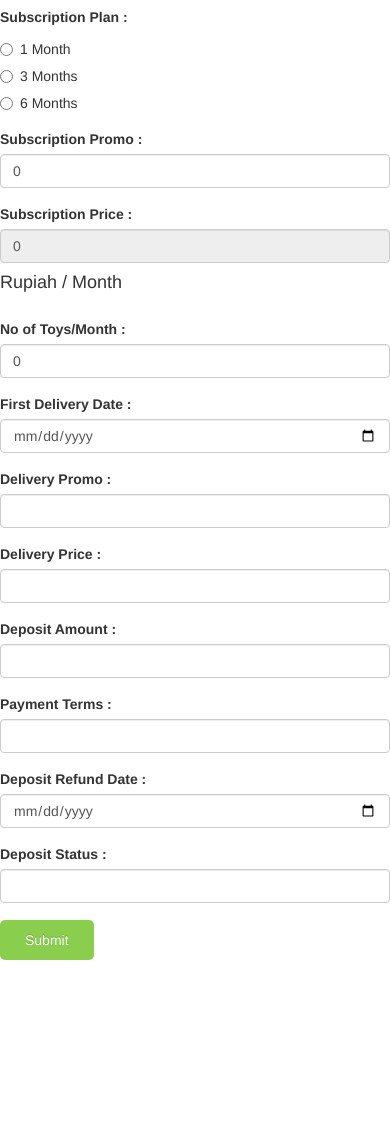
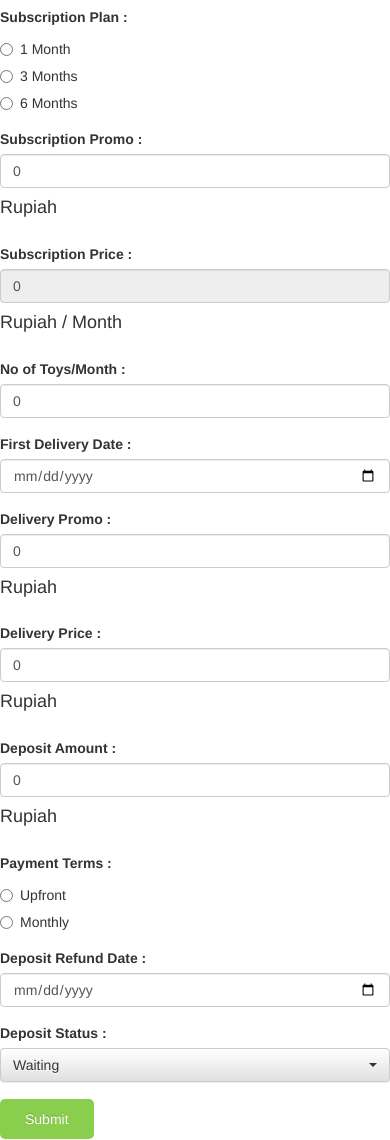
Before and after one commit to ipagastya/project-hoopla, a PHP site: page /subscription_create in a window 390 px wide. Shown: the part 235-1375 px from the top of the page. Before the commit the page ends 1195 px from the top, so only its background shows below. Run offline with PHP 8.4, Linux system fonts and the light colour scheme; the visitor is signed in with stand-in values (Sample User, id 1); data that the repository does not hold is empty; some libraries are stand-ins or nearby versions.

Commit message:
rubah tampilan, not finished yet

```diff
--- a/subscription_create.php
+++ b/subscription_create.php
@@ -52,10 +52,13 @@ require_once("config.php");
 	</div>
     <div class="form-group">
         <label class="control-label col-sm-4" for="sub-promo">Subscription Promo :</label>
-        <div class="col-sm-5">
+        <div class="col-sm-2">
             <input type="text" class="form-control" id="sub-promo" name="sub-promo" value="0" required>
         </div>
-        <div class="col-sm-3"></div>
+        <div class="col-sm-2">
+        	<h4>Rupiah</h4>
+        </div>
+        <div class="col-sm-4"></div>
     </div>
     <!--TODO: Price otomatis ke generate ketika subs plan dipilih and (subs promo on hold)-->
     <div class="form-group">
@@ -92,59 +95,79 @@ require_once("config.php");
     </div>
 	<div class="form-group">
 		<label class="control-label col-sm-4" for="toypermonth">No of Toys/Month :</label>
-		<div class="col-sm-5">
+		<div class="col-sm-2">
 			<input type="number" class="form-control" id="toypermonth" name="toypermonth" value="0" required>
 		</div>
-		<div class="col-sm-3"></div>
+		<div class="col-sm-6"></div>
 	</div>
 	<div class="form-group">
 		<label class="control-label col-sm-4" for="first-deliv">First Delivery Date :</label>
-		<div class="col-sm-5">
+		<div class="col-sm-2">
 			<input type="date" class="form-control" id="first-deliv" name="first-deliv" required>
 		</div>
-		<div class="col-sm-3"></div>
+		<div class="col-sm-6"></div>
 	</div>
 	<div class="form-group">
 		<label class="control-label col-sm-4" for="deliv-promo">Delivery Promo :</label>
-		<div class="col-sm-5">
-			<input type="text" class="form-control" id="deliv-promo" name="deliv-promo" required>
+		<div class="col-sm-2">
+			<input type="text" class="form-control" id="deliv-promo" value="0" name="deliv-promo" required>
 		</div>
-		<div class="col-sm-3"></div>
+		<div class="col-sm-2">
+        	<h4>Rupiah</h4>
+        </div>
+		<div class="col-sm-4"></div>
 	</div>
 	<div class="form-group">
 		<label class="control-label col-sm-4" for="deliv-price">Delivery Price :</label>
-		<div class="col-sm-5">
-			<input type="number" class="form-control" id="deliv-price" name="deliv-price" required>
+		<div class="col-sm-2">
+			<input type="number" class="form-control" id="deliv-price" value="0" name="deliv-price" required>
 		</div>
-		<div class="col-sm-3"></div>
+		<div class="col-sm-2">
+        	<h4>Rupiah</h4>
+        </div>
+		<div class="col-sm-4"></div>
 	</div>
 	<div class="form-group">
 		<label class="control-label col-sm-4" for="deposit">Deposit Amount :</label>
-		<div class="col-sm-5">
-			<input type="number" class="form-control" id="deposit" name="deposit" required>
+		<div class="col-sm-2">
+			<input type="number" class="form-control" id="deposit" value="0" name="deposit" required>
 		</div>
-		<div class="col-sm-3"></div>
+		<div class="col-sm-2">
+        	<h4>Rupiah</h4>
+        </div>
+		<div class="col-sm-4"></div>
 	</div>
 	<div class="form-group">
 		<label class="control-label col-sm-4" for="pay-term">Payment Terms :</label>
-		<div class="col-sm-5">
-			<input type="text" class="form-control" id="pay-term" name="pay-term" required>
+		<div class="col-sm-2 radio">
+			<label><input type="radio" value="Upfront" name="pay-term" required>Upfront</label>
 		</div>
-		<div class="col-sm-3"></div>
+		<div class="col-sm-2 radio">
+			<label><input type="radio" value="Monthly" name="pay-term">Monthly</label>
+		</div>
+		<div class="col-sm-4"></div>
 	</div>
 	<div class="form-group">
 		<label class="control-label col-sm-4" for="refund-date">Deposit Refund Date :</label>
-		<div class="col-sm-5">
+		<div class="col-sm-2">
 			<input type="date" class="form-control" id="refund-date" name="refund-date" required>
 		</div>
-		<div class="col-sm-3"></div>
+		<div class="col-sm-6"></div>
 	</div>
 	<div class="form-group">
 		<label class="control-label col-sm-4" for="deposit-status">Deposit Status :</label>
-		<div class="col-sm-5">
-			<input type="text" class="form-control" id="deposit-status" name="deposit-status" required>
+		<div class="col-sm-2">
+			<select class="form-control selectpicker" id="deposit-status" name="deposit-status" required>
+			<option value="Waiting">Waiting</option>
+			<option value="Paid" disabled>Paid</option>
+			<option value="Cancelled" disabled>Cancelled</option>
+			<option value="Extended" disabled>Extended</option>
+			<option value="Refunded" disabled>Refunded</option>
+			<option value="Refunded-Partially" disabled>Refunded-Partially</option>
+			<option value="Void" disabled>Void</option>
+			</select>
 		</div>
-		<div class="col-sm-3"></div>
+		<div class="col-sm-6"></div>
 	</div>
 	<div class="form-group">
 		<div class="col-sm-4"></div>
```
Also changed, not shown: subscription.php (+32 -17 lines).
